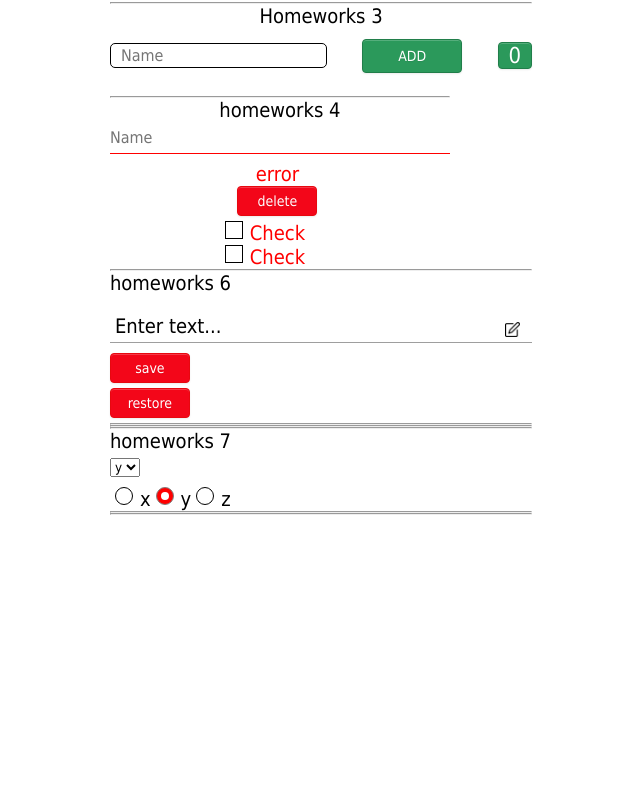
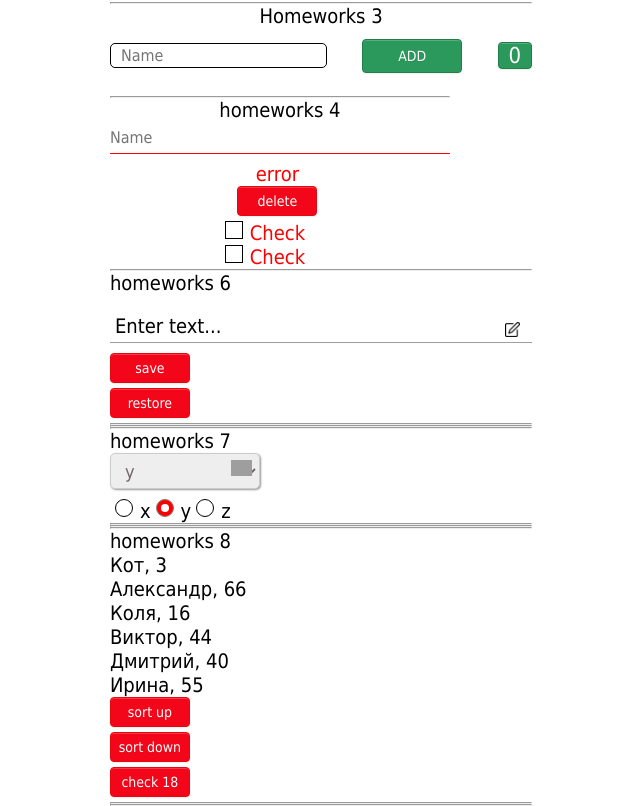
Before and after one commit to rebusok/homework, a React (Create React App) app: page /#/pre-junior in a window 1280 px wide. Shown: the part 527-1333 px from the top of the page, without its empty margins (319-959 px from the left). Before the commit the page ends 1042 px from the top, so only its background shows below. Built offline with nearby package versions, Linux system fonts and the light colour scheme; grey boxes are pictures that could not be loaded.

Commit message:
finish 8Leson

```diff
--- a/src/p2-homeworks/h5/pages/PreJunior.tsx
+++ b/src/p2-homeworks/h5/pages/PreJunior.tsx
@@ -5,6 +5,7 @@ import HW3 from "../../h3/HW3";
 import HW4 from "../../h4/HW4";
 import HW6 from "../../h6/HW6";
 import HW7 from "../../h7/HW7";
+import HW8 from "../../h8/HW8";
 function PreJunior() {
     return (
         <div>
@@ -14,6 +15,7 @@ function PreJunior() {
             <HW4/>
             <HW6/>
             <HW7/>
+            <HW8/>
         </div>
     );
 }
--- /dev/null
+++ b/src/p2-homeworks/h7/common/c5-SuperSelect/SuperSelect.module.css
@@ -0,0 +1,28 @@
+.myBox {
+    position: relative;
+    display: inline-block;
+}
+select {
+    display: inline-block;
+    height: 36px;
+    width: 150px;
+    outline: none;
+    color: #74646e;
+    border: 1px solid #ccc;
+    border-radius: 5px;
+    box-shadow: 1px 1px 2px #999;
+    background: #eee;
+    padding: 5px 10px;
+    font-size: 18px;
+}
+/* Select arrow styling */
+.myBox .myArrow{
+    width: 23px;
+    height: 28px;
+    position: absolute;
+    display: inline-block;
+    top: 1px;
+    right: 3px;
+    background: url("https://cdn.pixabay.com/photo/2013/03/29/13/39/download-97606_1280.png") right / 90% no-repeat #eee;
+    pointer-events: none;
+}
--- a/src/p2-homeworks/h7/common/c5-SuperSelect/SuperSelect.tsx
+++ b/src/p2-homeworks/h7/common/c5-SuperSelect/SuperSelect.tsx
@@ -1,5 +1,5 @@
 import React, {SelectHTMLAttributes, DetailedHTMLProps, ChangeEvent} from "react";
-
+import s from './SuperSelect.module.css';
 type DefaultSelectPropsType = DetailedHTMLProps<SelectHTMLAttributes<HTMLSelectElement>, HTMLSelectElement>
 
 type SuperSelectPropsType = DefaultSelectPropsType & {
@@ -32,9 +32,12 @@ const SuperSelect: React.FC<SuperSelectPropsType> = (
     }
 
     return (
-        <select onChange={onChangeCallback} {...restProps}>
-            {mappedOptions}
-        </select>
+        <div className={s.myBox}>
+            <span className={s.myArrow}></span>
+            <select onChange={onChangeCallback} {...restProps}>
+                {mappedOptions}
+            </select>
+        </div>
     );
 }
 
--- a/src/p2-homeworks/h8/HW8.tsx
+++ b/src/p2-homeworks/h8/HW8.tsx
@@ -16,12 +16,13 @@ function HW8() {
 
     const finalPeople = people.map(p => (
         <div key={p._id}>
-            some name, age
+            {p.name}, {p.age}
         </div>
     ))
 
     const sortUp = () => setPeople(homeWorkReducer(initialPeople, {type: "sort", payload: "up"}))
-
+    const sortDown = () => setPeople(homeWorkReducer(initialPeople, {type: 'sort', payload: 'down'}))
+    const check18 = () => setPeople(homeWorkReducer(initialPeople, {type: 'check', payload: 18}))
     return (
         <div>
             <hr/>
@@ -31,9 +32,10 @@ function HW8() {
 
             {finalPeople}
             <div><SuperButton onClick={sortUp}>sort up</SuperButton></div>
-            <div>sort down</div>
+            <div><SuperButton onClick={sortDown}>sort down</SuperButton></div>
 
-            check 18
+
+            <div><SuperButton onClick={check18}>check 18</SuperButton></div>
 
             <hr/>
             {/*для личного творчества, могу проверить*/}
--- a/src/p2-homeworks/h8/bll/homeWorkReducer.ts
+++ b/src/p2-homeworks/h8/bll/homeWorkReducer.ts
@@ -1,13 +1,28 @@
 export const homeWorkReducer = (state: any, action: any): any => {
     switch (action.type) {
         case "sort": {
+            return sortArr(state, action.payload)
 
-            return state
         }
         case "check": {
 
-            return state
+            return checkAge(state, action.payload)
         }
         default: return state
     }
 };
+
+
+const sortArr = (arr:any, typ:any) => {
+    if (typ === 'up') {
+       return  [...arr.sort((prev:any, next:any) => prev.name < next.name ? -1 : 1)]
+    }
+    if (typ === 'down'){
+        return  [...arr.sort((prev:any, next:any) => prev.name > next.name ? -1 : 1)]
+    }
+}
+const checkAge = (arr:any, typ:any) => {
+    if (typ === 18){
+        return[...arr.filter((ar:any) => ar.age >= 18)]
+    }
+}
```
Also changed, not shown: 1 other file (tests, documents, lock files or other folders).
